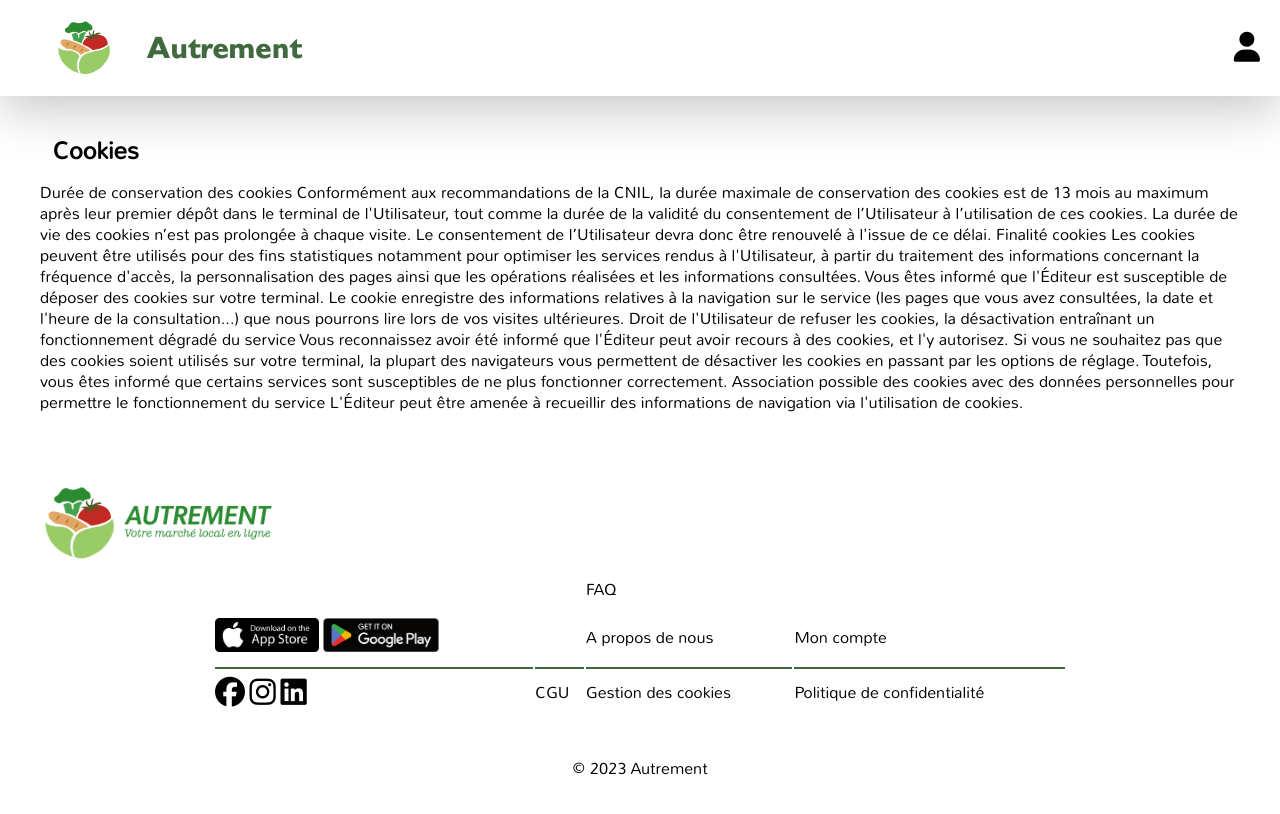
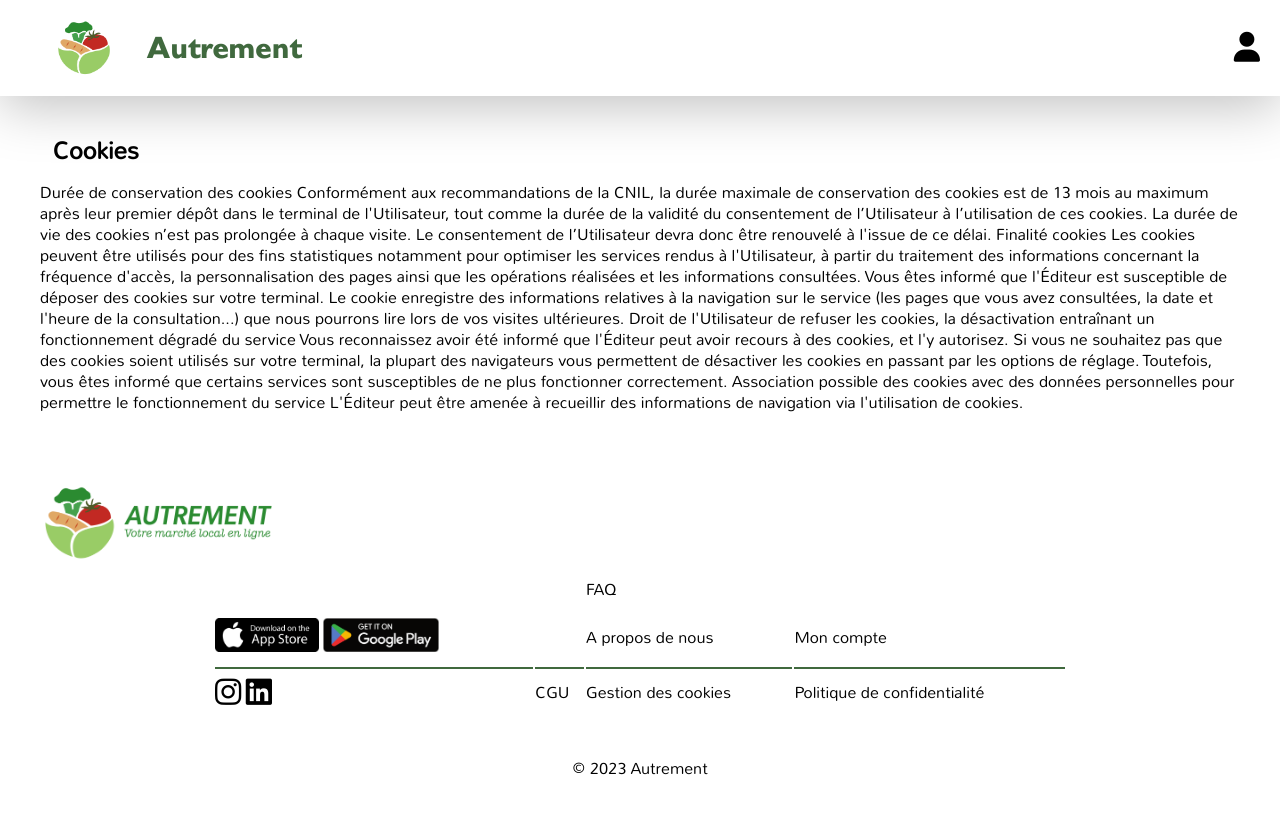
Before and after one commit to AutrementMDS/landing-page, a website: page public/cookies.html in a window 1280 px wide. Drawn offline with nearby package versions, Linux system fonts and the light colour scheme.

Commit message:
Fix: links

```diff
--- a/public/cookies.html
+++ b/public/cookies.html
@@ -80,13 +80,16 @@
           </tr>
           <tr class="lastRow">
             <td>
-              <a href="https://facebook.com" target="_blank">
-                <i class="fa-brands fa-facebook"></i>
-              </a>
-              <a href="https://instagram.com" target="_blank">
+              <a
+                href="https://www.instagram.com/autrement.local/"
+                target="_blank"
+              >
                 <i class="fa-brands fa-instagram"></i>
               </a>
-              <a href="https://linkedin.com" target="_blank">
+              <a
+                href="https://www.linkedin.com/company/autrement-local/"
+                target="_blank"
+              >
                 <i class="fa-brands fa-linkedin"></i>
               </a>
             </td>
```
Also changed, not shown: public/CGU.html (+8 -5 lines), public/confidentialite.html (+8 -5 lines), public/index.html (+8 -5 lines).
